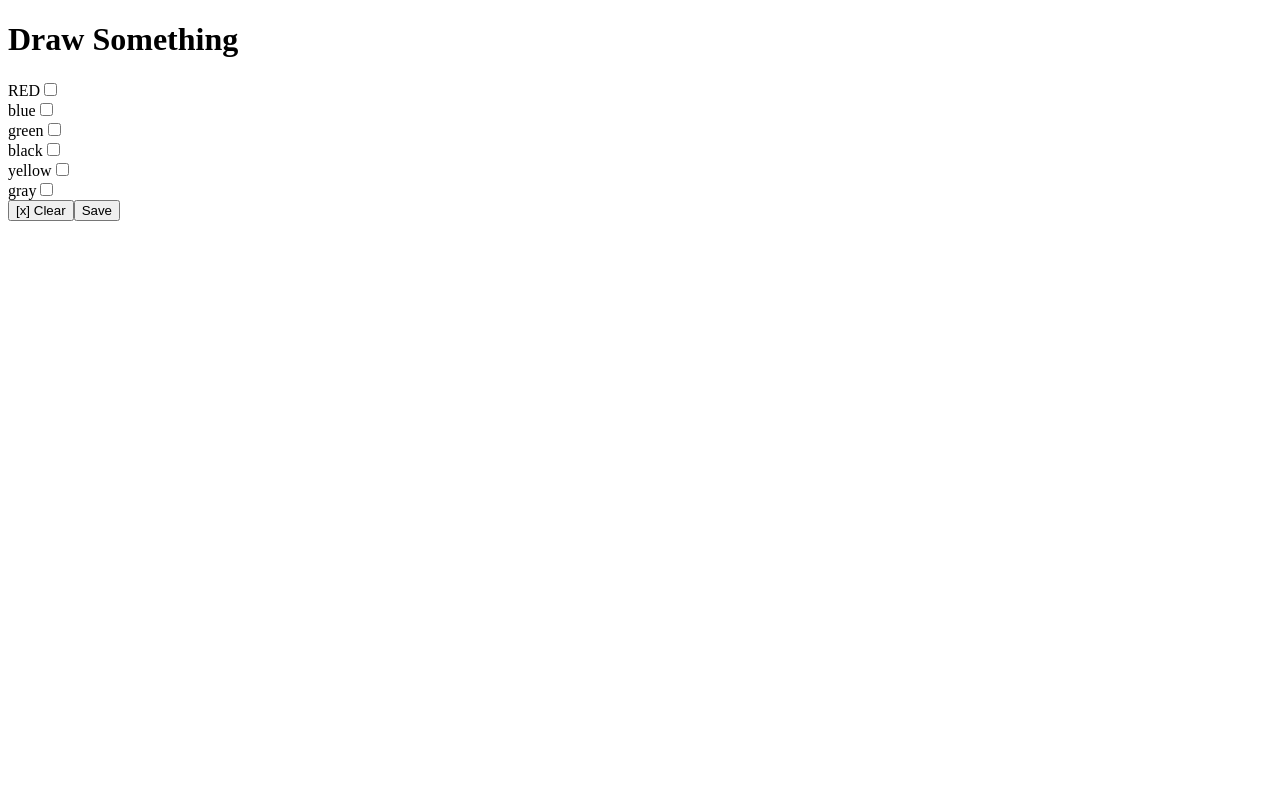
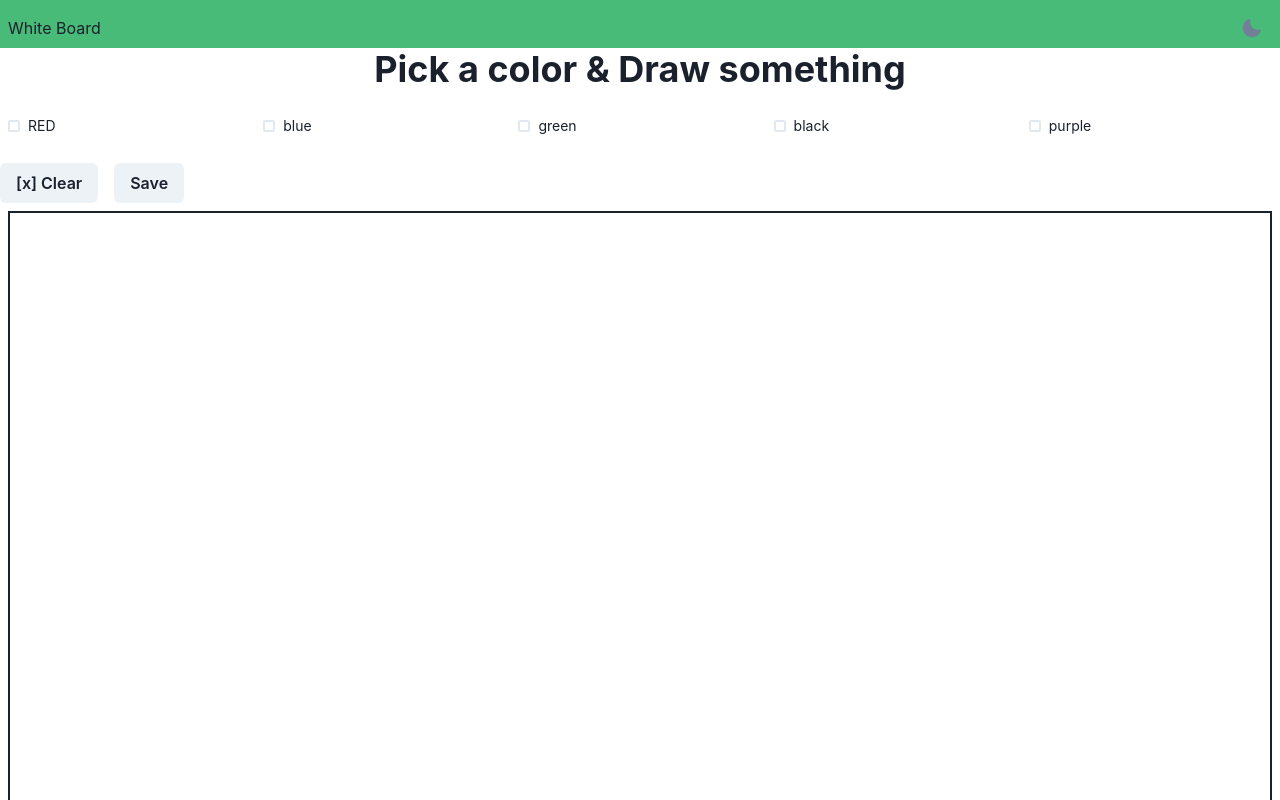
Before and after one commit to mostafa-taman-ashtrei/react-whiteboard, a React (Create React App) app: page / in a window 1280 px wide. Shown: the top 800 px of the page. Built offline with nearby package versions, Linux system fonts and the light colour scheme.

Commit message:
add chakura ui

```diff
--- a/package.json
+++ b/package.json
@@ -3,9 +3,14 @@
   "version": "0.1.0",
   "private": true,
   "dependencies": {
+    "@chakra-ui/icons": "^1.0.13",
+    "@chakra-ui/react": "^1.6.4",
+    "@emotion/react": "^11.4.0",
+    "@emotion/styled": "^11.3.0",
     "@testing-library/jest-dom": "^5.11.6",
     "@testing-library/react": "^11.2.2",
     "@testing-library/user-event": "^12.6.0",
+    "framer-motion": "^4.1.17",
     "react": "^17.0.1",
     "react-dom": "^17.0.1",
     "react-scripts": "4.0.1",
--- a/src/App.js
+++ b/src/App.js
@@ -1,10 +1,12 @@
 import React from 'react';
 import Board from './components/board/Board';
+import Navbar from './components/navbar/Navbar';
 
 const App = () => (
-    <div>
+    <>
+        <Navbar />
         <Board />
-    </div>
+    </>
 );
 
 export default App;
--- a/src/components/board/Board.js
+++ b/src/components/board/Board.js
@@ -1,4 +1,7 @@
 import React, { useState, useEffect, useRef } from 'react';
+import {
+    Heading, Button, Stack, Box,
+} from '@chakra-ui/react';
 import Colors from './Colors';
 
 const Board = () => {
@@ -62,17 +65,23 @@ const Board = () => {
 
     return (
         <div>
-            <h1>Draw Something</h1>
+            <Heading textAlign="center" mb={6}>Pick a color & Draw something</Heading>
             <Colors canvasContext={canvasContext} />
 
-            <button type="button" onClick={clearCanvas}>[x] Clear</button>
-            <button type="button" onClick={saveCanvas}>Save</button>
+            <Stack direction="row" spacing={4} align="center">
+                <Button type="button" onClick={clearCanvas}>[x] Clear</Button>
+                <Button type="button" onClick={saveCanvas}>Save</Button>
+            </Stack>
+
+            <Box border="2px" background="white" m="2">
                 <canvas
                     onMouseDown={startDrawing}
                     onMouseUp={finishDrawing}
                     onMouseMove={draw}
                     ref={canvasRef}
                 />
+            </Box>
+
         </div>
     );
 };
--- a/src/components/board/Colors.js
+++ b/src/components/board/Colors.js
@@ -1,92 +1,103 @@
 import React, { useState } from 'react';
+import { Grid, Box, Checkbox } from '@chakra-ui/react';
 
 const Colors = ({ canvasContext }) => {
     const [checkedBox, setCheckedBox] = useState('');
 
     return (
         <div>
-            <label htmlFor="red">RED</label>
-            <input
-                type="checkbox"
-                checked={checkedBox === 'red'}
-                readOnly
+            <Grid templateColumns="repeat(5, 1fr)" gap={3} m={2}>
+                <Box w="100%" h="10">
+                    <Checkbox
+                        size="sm"
+                        colorScheme="red"
                         value="red"
                         name="red"
-                onClick={(e) => {
+                        onChange={(e) => {
                             canvasContext.strokeStyle = e.target.value;
                             setCheckedBox(e.target.value);
                         }}
-            />
-            <br />
+                        isChecked={checkedBox === 'red'}
+                    >
+                        {' '}
+                        RED
+                        {' '}
+                    </Checkbox>
+                </Box>
 
-            <label htmlFor="blue">blue</label>
-            <input
-                type="checkbox"
-                checked={checkedBox === 'blue'}
-                readOnly
+                <Box w="100%" h="10">
+                    <Checkbox
+                        size="sm"
+                        colorScheme="blue"
                         value="blue"
                         name="blue"
-                onClick={(e) => {
+                        onChange={(e) => {
                             canvasContext.strokeStyle = e.target.value;
                             setCheckedBox(e.target.value);
                         }}
-            />
-            <br />
+                        isChecked={checkedBox === 'blue'}
+                    >
+                        {' '}
+                        blue
+                        {' '}
+                    </Checkbox>
+                </Box>
 
-            <label htmlFor="green">green</label>
-            <input
-                type="checkbox"
-                checked={checkedBox === 'green'}
-                readOnly
+                <Box w="100%" h="10">
+                    <Checkbox
+                        size="sm"
+                        colorScheme="green"
                         value="green"
                         name="green"
-                onClick={(e) => {
+                        onChange={(e) => {
                             canvasContext.strokeStyle = e.target.value;
                             setCheckedBox(e.target.value);
                         }}
-            />
-            <br />
+                        isChecked={checkedBox === 'green'}
+                    >
+                        {' '}
+                        green
+                        {' '}
+                    </Checkbox>
+                </Box>
 
-            <label htmlFor="black">black</label>
-            <input
-                type="checkbox"
-                checked={checkedBox === 'black'}
-                readOnly
+                <Box w="100%" h="10">
+                    <Checkbox
+                        size="sm"
+                        colorScheme="gray"
                         value="black"
                         name="black"
-                onClick={(e) => {
+                        onChange={(e) => {
                             canvasContext.strokeStyle = e.target.value;
                             setCheckedBox(e.target.value);
                         }}
-            />
-            <br />
+                        isChecked={checkedBox === 'black'}
+                    >
+                        {' '}
+                        black
+                        {' '}
+                    </Checkbox>
+                </Box>
 
-            <label htmlFor="yellow">yellow</label>
-            <input
-                type="checkbox"
-                checked={checkedBox === 'yellow'}
-                readOnly
-                value="yellow"
-                name="yellow"
-                onClick={(e) => {
+                <Box w="100%" h="10">
+                    <Checkbox
+                        size="sm"
+                        colorScheme="purple"
+                        value="purple"
+                        name="purple"
+                        onChange={(e) => {
                             canvasContext.strokeStyle = e.target.value;
                             setCheckedBox(e.target.value);
                         }}
-            />
-            <br />
+                        isChecked={checkedBox === 'purple'}
+                    >
+                        {' '}
+                        purple
+                        {' '}
+                    </Checkbox>
+                </Box>
 
-            <label htmlFor="gray">gray</label>
-            <input
-                type="checkbox"
-                checked={checkedBox === 'gray'}
-                readOnly
-                value="gray"
-                name="gray"
-                onClick={(e) => {
-                    canvasContext.strokeStyle = e.target.value;
-                    setCheckedBox(e.target.value);
-                }}
-            />
+            </Grid>
         </div>
     );
 };
--- /dev/null
+++ b/src/components/navbar/Navbar.js
@@ -0,0 +1,15 @@
+import React from 'react';
+import { Stack, Flex, Text } from '@chakra-ui/react';
+
+import ThemeSwitch from './ThemeSwitch';
+
+const Navbar = () => (
+    <Stack as="main" align="center">
+        <Flex p="2" w="100%" as="nav" flexDirection="row" pt="4" justify="space-between" backgroundColor="green.400">
+            <Text>White Board</Text>
+            <ThemeSwitch />
+        </Flex>
+    </Stack>
+);
+
+export default Navbar;
--- /dev/null
+++ b/src/components/navbar/ThemeSwitch.js
@@ -0,0 +1,19 @@
+import React from 'react';
+import { useColorMode, IconButton } from '@chakra-ui/react';
+import { MoonIcon, SunIcon } from '@chakra-ui/icons';
+
+const ThemeSwitch = () => {
+    const { colorMode, toggleColorMode } = useColorMode();
+    return (
+        <IconButton
+            aria-label="Toggle Dark Switch"
+            icon={colorMode === 'dark' ? <SunIcon /> : <MoonIcon />}
+            onClick={toggleColorMode}
+            size="md"
+            fontSize="xl"
+            variant="link"
+        />
+    );
+};
+
+export default ThemeSwitch;
--- a/src/index.js
+++ b/src/index.js
@@ -1,11 +1,13 @@
 import React from 'react';
 import ReactDOM from 'react-dom';
+import { ChakraProvider } from '@chakra-ui/react';
 import App from './App';
-// import reportWebVitals from './reportWebVitals';
 
 ReactDOM.render(
     <React.StrictMode>
-        <App />
+        <ChakraProvider>
+            <App />
+        </ChakraProvider>
     </React.StrictMode>,
     document.getElementById('root'),
 );
```
Also changed, not shown: 2 other files (tests, documents, lock files or other folders). Lines whose indentation alone changed are shown as unchanged.
